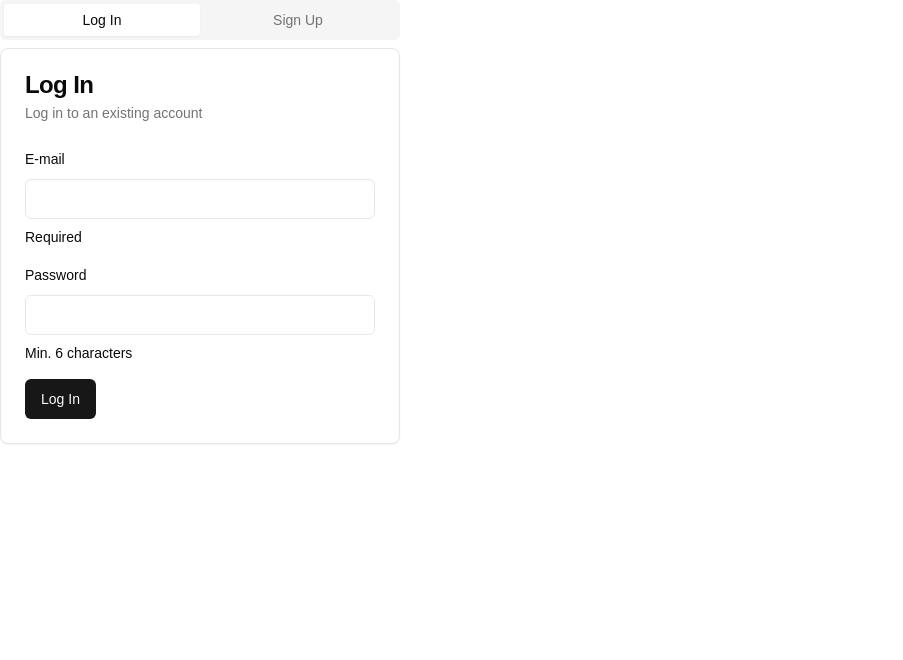
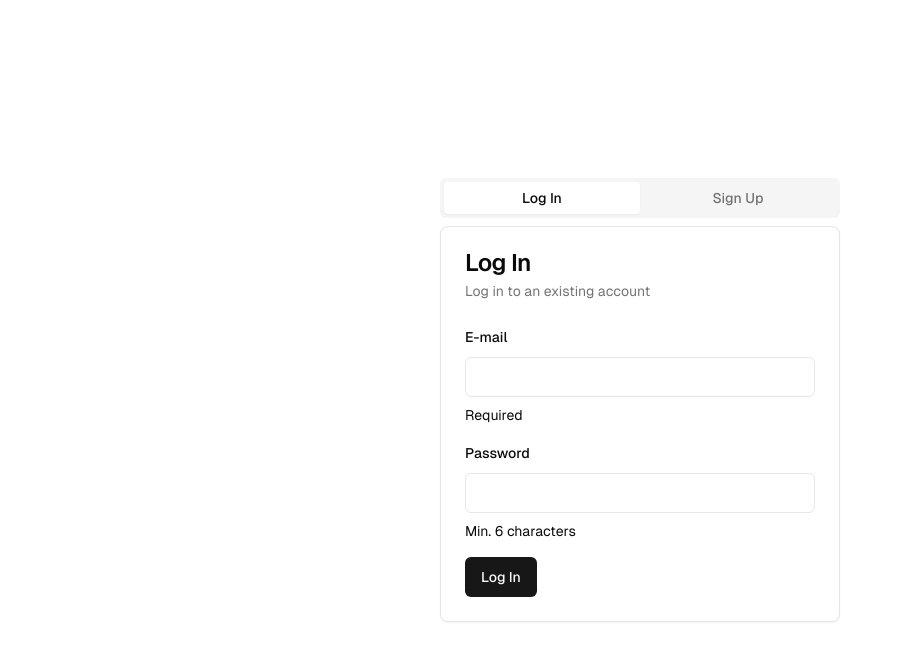
Before and after one commit to arkarsg/voyage-web, a Next.js app in the folder voyage-web/: page /login in a window 1280 px wide. Shown: the top 660 px of the page, without its empty margins (0-903 px from the left). Built offline with nearby package versions, Linux system fonts and the light colour scheme.

Commit message:
style login page

```diff
--- a/voyage-web/src/app/layout.tsx
+++ b/voyage-web/src/app/layout.tsx
@@ -1,6 +1,5 @@
 import type { Metadata } from "next";
 import localFont from "next/font/local";
-import 'react-toastify/dist/ReactToastify.css';
 import "./globals.css";
 
 
--- a/voyage-web/src/app/login/page.tsx
+++ b/voyage-web/src/app/login/page.tsx
@@ -17,6 +17,7 @@
 
 export default function AuthTabPage() {
   return (
+    <div className="flex flex-col items-center justify-center min-h-screen p-8 sm:p-20 font-[family-name:var(--font-geist-sans)]">
     <Tabs defaultValue="log-in" className="w-[400px]">
       <TabsList className="grid w-full grid-cols-2">
         <TabsTrigger value="log-in">Log In</TabsTrigger>
@@ -49,5 +50,6 @@
         </Card>
       </TabsContent>
     </Tabs>
+    </div>
   )
 }
```
